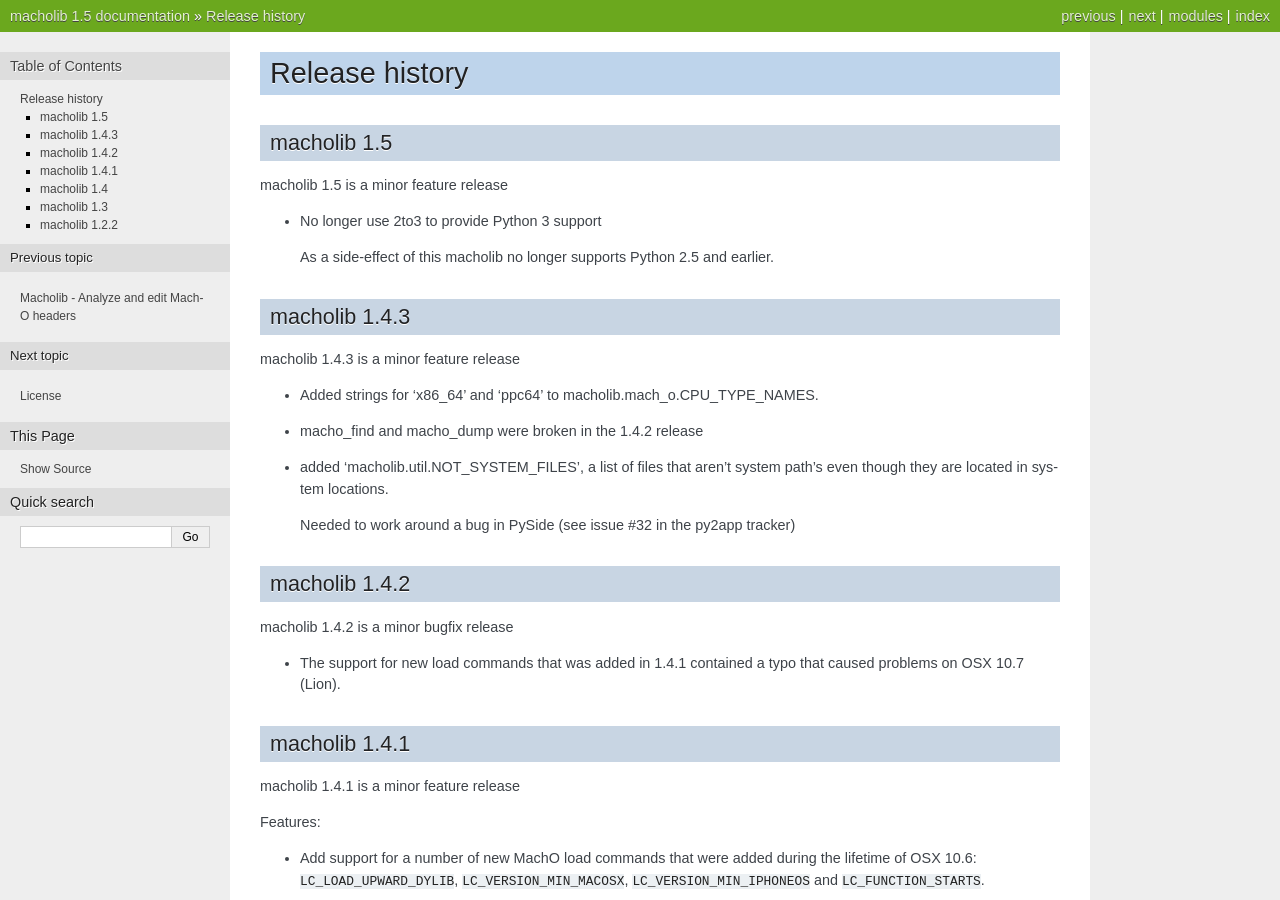
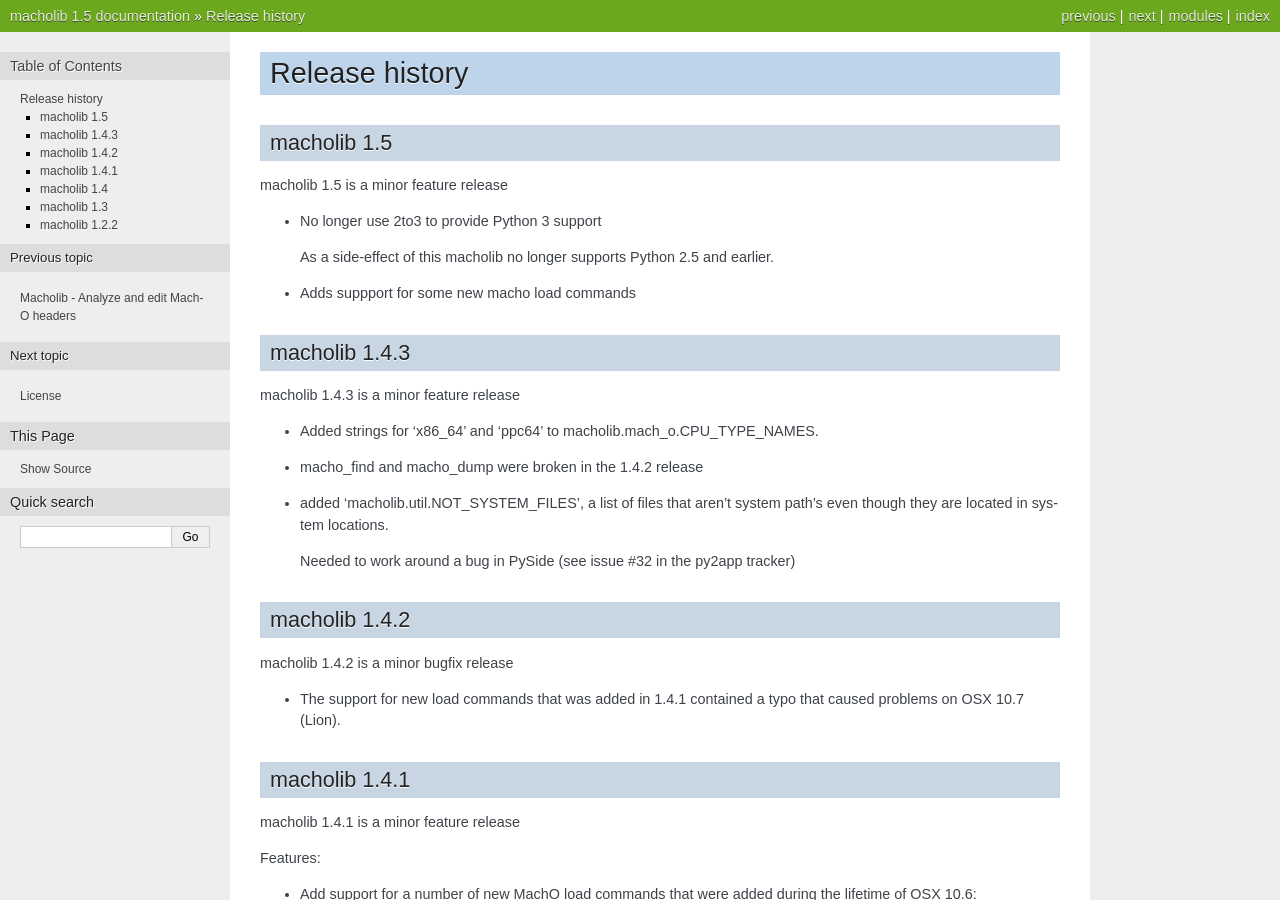
Before and after one commit to ronaldoussoren/macholib, a Sphinx documentation site: the page built from doc/changelog.rst, in a window 1280 px wide and 900 px high. Built offline with Sphinx 7.4.7, drawn with Linux system fonts in a browser that asks for light colours.

Commit message:
Add changelog entry for previous check-in

```diff
--- a/doc/changelog.rst
+++ b/doc/changelog.rst
@@ -11,6 +11,7 @@ macholib 1.5 is a minor feature release
   As a side-effect of this macholib no longer supports
   Python 2.5 and earlier.
 
+* Adds suppport for some new macho load commands
 
 macholib 1.4.3
 --------------
```
